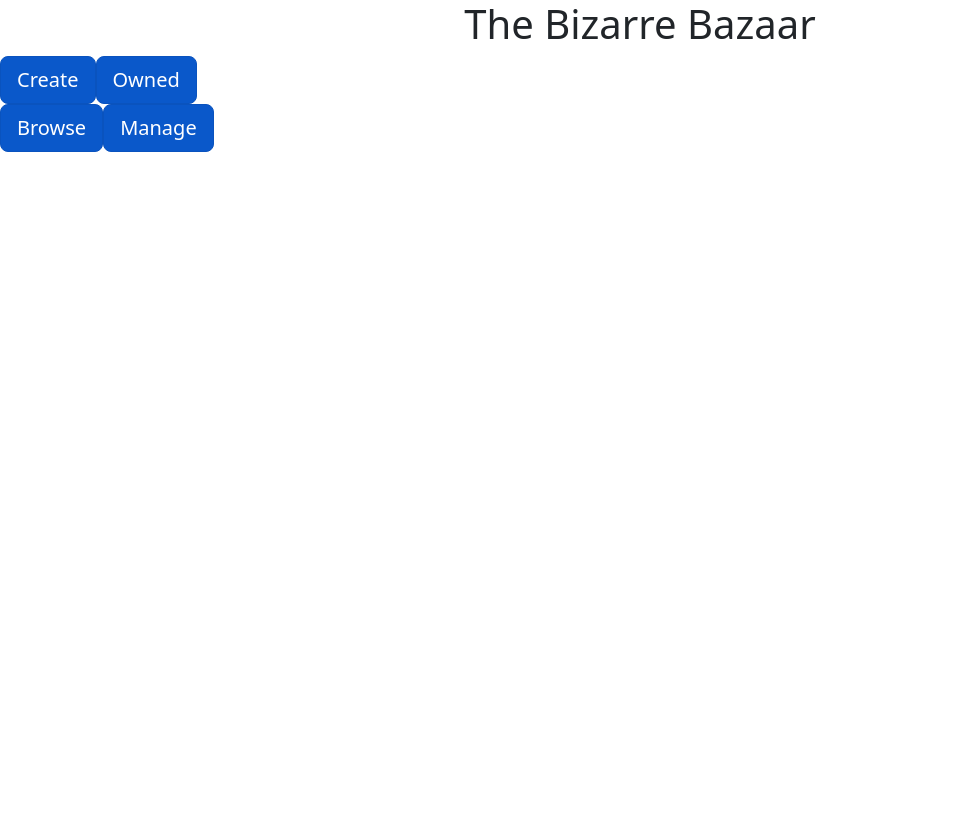
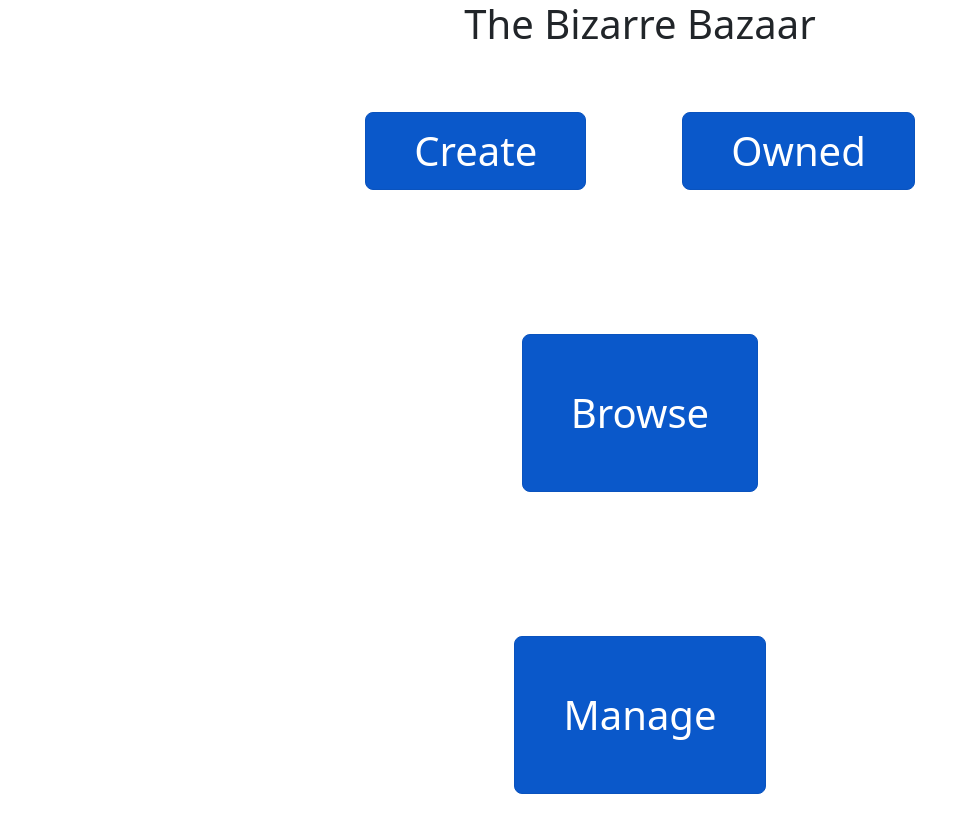
Before and after one commit to GaryC3/BizarreBazaar, a React (Create React App) app in the folder spring-with-react-main/react-frontend-project-two/project-two/: page / in a window 1280 px wide. Shown: the top 832 px of the page, without its empty margins (0-978 px from the left). Before the commit the page ends 800 px from the top, so only its background shows below. Built offline with nearby package versions, Linux system fonts and the light colour scheme.

Commit message:
Home page done
Without styling

```diff
--- a/spring-with-react-main/react-frontend-project-two/project-two/src/pages/Home.jsx
+++ b/spring-with-react-main/react-frontend-project-two/project-two/src/pages/Home.jsx
@@ -5,12 +5,16 @@ export const Home = () => {
         <div >
             <h1 class="text-center" style={{fontSize: "40px"}}>The Bizarre Bazaar</h1>
         </div>
-        <div>
-        <a href="/merchant" class="btn btn-primary btn-lg active" role="button" aria-pressed="true">Create</a>
-        <a href="/merchant" class="btn btn-primary btn-lg active" role="button" aria-pressed="true">Owned</a>
+        <div class="text-center pt-2 pb-5">
+            <a href="/merchant" class="btn btn-primary btn-lg active m-5 py-2 px-5" role="button" aria-pressed="true" style={{fontSize: "40px"}}>Create</a>
+            <a href="/merchant" class="btn btn-primary btn-lg active m-5 py-2 px-5" role="button" aria-pressed="true" style={{fontSize: "40px"}}>Owned</a>
         </div>
-        <a href="/merchant" class="btn btn-primary btn-lg active" role="button" aria-pressed="true">Browse</a>
-        <a href="/merchant" class="btn btn-primary btn-lg active" role="button" aria-pressed="true">Manage</a>
+        <div class="text-center pb-5">
+            <a href="/merchant" class="btn btn-primary btn-lg active m-5 p-5" role="button" aria-pressed="true" style={{fontSize: "40px"}}>Browse</a>
+        </div>
+        <div class="text-center">
+        <a href="/merchant" class="btn btn-primary btn-lg active m-5 p-5" role="button" aria-pressed="true" style={{fontSize: "40px"}}>Manage</a>
+        </div>
         </>
     );
 }
```
